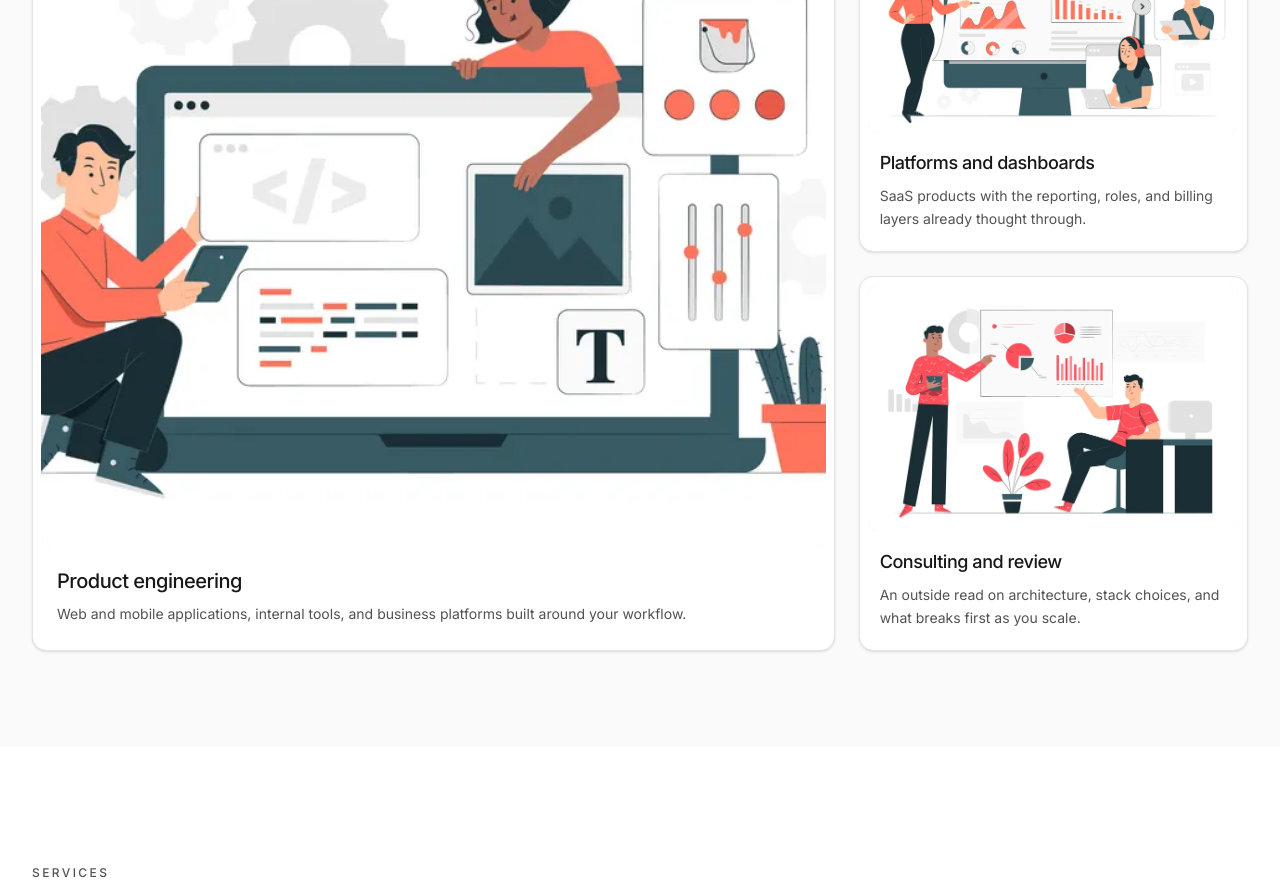
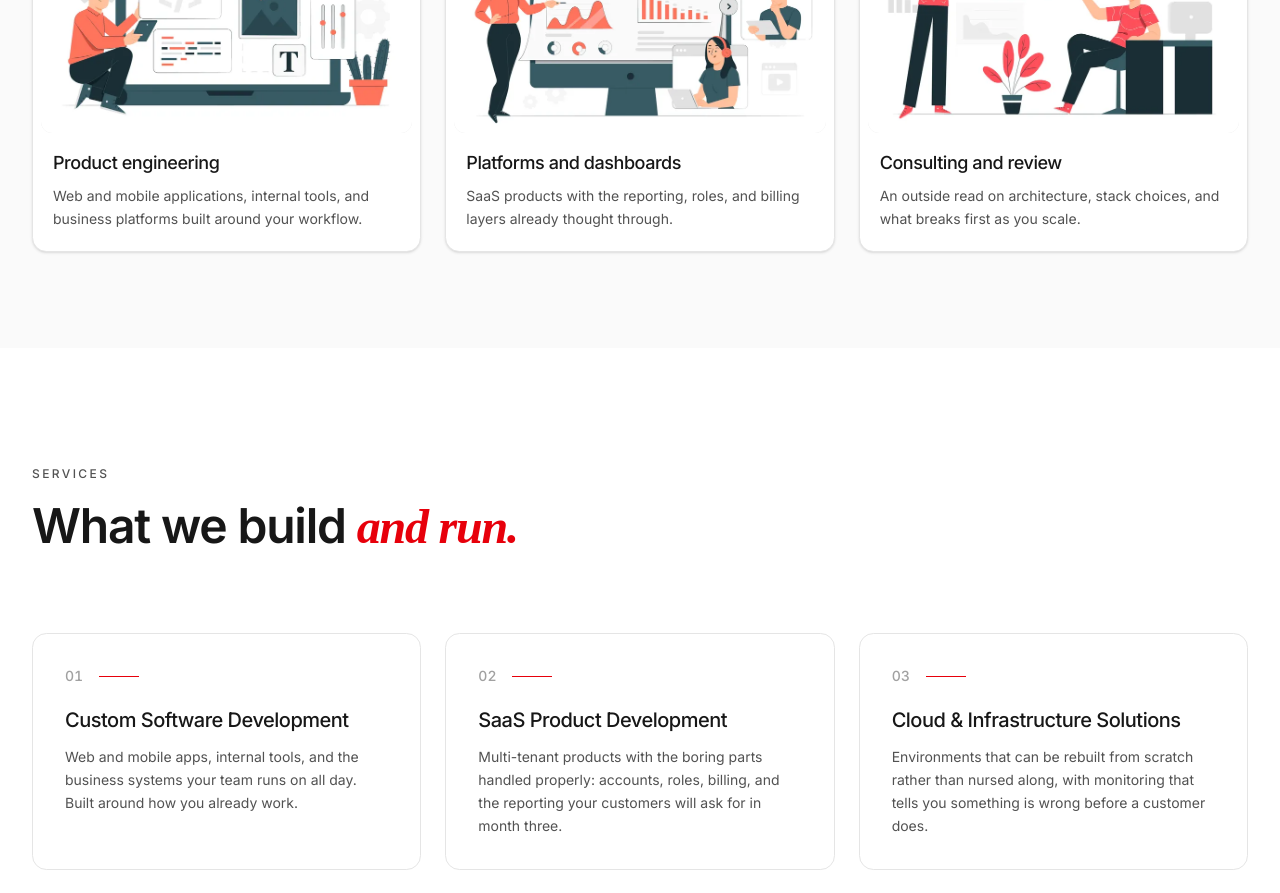
Before and after one commit to LeelaMohan217/J-Monk-Devops, a React (Vite) app: page /digiconnect in a window 1280 px wide. Shown: the part 1020-1913 px from the top of the page. Built offline with nearby package versions, Linux system fonts and the light colour scheme.

Commit message:
Replace the DigiConnect bento grids with even card rows

```diff
--- a/src/sites/digiconnect/pages/home/OfferingsSection.jsx
+++ b/src/sites/digiconnect/pages/home/OfferingsSection.jsx
@@ -5,18 +5,6 @@ import { riseIn } from "../../../../shared/variants";
 import { centerTrigger } from "../../../../shared/motionConfig";
 import { offerings } from "./data";
 import { ACCENT_CLASS } from "../../headingStyles";
-
-// Column spans by position, over a six-column grid. Rows work out as 3+3,
-// 2+2+2, then 3 plus the 3-wide CTA cell, so every row fills exactly and the
-// grid ends square.
-const SPANS = [
-  "lg:col-span-3",
-  "lg:col-span-3",
-  "lg:col-span-2",
-  "lg:col-span-2",
-  "lg:col-span-2",
-  "lg:col-span-3",
-];
 
 const OfferingsSection = () => {
   return (
@@ -39,20 +27,14 @@ const OfferingsSection = () => {
           </h2>
         </motion.div>
 
-        {/* Bento, replacing six full-width rows that each ran the name down the
-            left and the description across the right. Stacked, they were six
-            near-identical bands and the section read as a table.
+        {/* Six equal cards, three to a row. This was a bento of mixed column
+            spans over a six-track grid; the varied widths made the six services
+            read as ranked when they are peers, and the layout depended on there
+            being exactly six of them. A plain grid takes any number.
 
-            Spans over six columns: 3+3, then 2+2+2, then 3+3, so each row fills
-            exactly and no two consecutive rows share a rhythm. The last cell of
-            the last row is the CTA rather than a service, which is what lets the
-            grid finish square instead of leaving a hole or trailing a link
-            underneath it.
-
-            SPANS is indexed by position, so reordering `offerings.services`
-            reshuffles the layout with it. Six entries is the assumption; a
-            seventh would fall back to the 2-column span and still tile. */}
-        <div className="mt-14 grid gap-4 md:mt-20 md:grid-cols-2 md:gap-6 lg:grid-cols-6">
+            Two columns at md, three from lg, the same ramp SkillConnect's
+            offerings grid uses for its own six. */}
+        <div className="mt-14 grid gap-4 md:mt-20 md:grid-cols-2 md:gap-6 lg:grid-cols-3">
           {offerings.services.map((service, index) => (
             <motion.article
               key={service.name}
@@ -60,9 +42,7 @@ const OfferingsSection = () => {
               // step would stall the lower ones. Each gets its own trigger.
               variants={riseIn()}
               {...centerTrigger}
-              className={`flex flex-col rounded-2xl border border-neutral-200 bg-surface p-6 md:p-8 ${
-                SPANS[index] ?? "lg:col-span-2"
-              }`}
+              className="flex flex-col rounded-2xl border border-neutral-200 bg-surface p-6 md:p-8"
             >
               <div className="flex items-center gap-4">
                 {/* Hidden from the accessibility tree: otherwise a screen
@@ -97,8 +77,10 @@ const OfferingsSection = () => {
           <motion.div
             variants={riseIn()}
             {...centerTrigger}
-            // md:col-span-2 so the CTA fills the final row at the two-column
-            // tier instead of sitting half-width beside a gap.
+            // Spans the full width at both tiers, so it closes the grid as a
+            // band rather than sitting in the last cell beside empty tracks.
+            // Six services divide evenly by two and by three, which means the
+            // CTA always starts a row of its own.
             className="flex flex-col justify-between rounded-2xl border border-red-100 bg-radial-[at_100%_0%] from-red-100 via-red-50 to-surface to-60% p-6 md:col-span-2 md:p-8 lg:col-span-3"
           >
             <p className="max-w-sm text-lg font-medium tracking-tight text-neutral-900 md:text-xl">
--- a/src/sites/digiconnect/pages/home/WhatWeDoSection.jsx
+++ b/src/sites/digiconnect/pages/home/WhatWeDoSection.jsx
@@ -30,48 +30,27 @@ const WhatWeDoSection = () => {
           </p>
         </motion.div>
 
-        {/* Bento rather than three equal tiles. The first card takes two
-            columns and both rows, the other two stack beside it, so the row has
-            a subject instead of three things competing at the same weight.
-            Below lg it collapses to a single column and the spans stop applying.
+        {/* Three equal cards, one row from md. This was a bento: the first card
+            took two columns and both rows with the other two stacked beside it,
+            on the argument that the row wanted a subject. It also made the first
+            of three peers look like the headline one, and the whole arrangement
+            only worked at exactly three cards.
 
-            auto-rows-fr is what makes it a bento and not a collage: it forces
-            the two rows to equal height, so the tall cell is exactly the height
-            of the two short ones plus the gap, and every edge lines up. Without
-            it the rows size to content and the right column drifts off the
-            bottom of the left one. */}
-        {/* Three tiers, not two. At md the featured cell goes full width with
-            the other two side by side underneath; the asymmetric bento only
-            starts at lg. Without the md tier a 768px tablet dropped straight to
-            one column and stacked all three at full width. */}
-        <div className="mt-12 grid gap-4 md:mt-16 md:grid-cols-2 md:gap-6 lg:grid-cols-3 lg:grid-rows-2 lg:auto-rows-fr">
-          {whatWeDo.cards.map((card, index) => {
-            const featured = index === 0;
-
-            return (
+            md:grid-cols-3 rather than a two-column tier first, so the tablet
+            keeps a row of three instead of breaking into 2 + 1 orphan. */}
+        <div className="mt-12 grid gap-4 md:mt-16 md:grid-cols-3 md:gap-6">
+          {whatWeDo.cards.map((card, index) => (
             <motion.div
               key={card.id}
               variants={riseIn(Math.min(index, 3) * STEP)}
               {...centerTrigger}
-                className={`flex flex-col rounded-2xl border border-neutral-200 bg-surface p-2 shadow-sm ${
-                  featured ? "md:col-span-2 lg:col-span-2 lg:row-span-2" : ""
-                }`}
+              className="flex flex-col rounded-2xl border border-neutral-200 bg-surface p-2 shadow-sm"
             >
               {/* The artwork is white-on-white, so the inset ring supplies the
                   edge it lacks and this band is near-white rather than white.
-
-                    The featured cell's media flexes to fill whatever height the
-                    grid hands it, rather than holding a fixed ratio: min-h-0 is
-                    required for that, since a flex child will not shrink below
-                    its content without it. The two small cells keep a ratio,
-                    because they have a known height to fill. */}
-                <div
-                  className={`w-full overflow-hidden rounded-xl bg-surface ring-1 ring-inset ring-black/10 ${
-                    featured
-                      ? "aspect-[3/2] lg:aspect-auto lg:min-h-0 lg:flex-1"
-                      : "aspect-[3/2]"
-                  }`}
-                >
+                  Every card holds the same 3:2 ratio now that none of them has
+                  a grid-assigned height to fill. */}
+              <div className="aspect-[3/2] w-full overflow-hidden rounded-xl bg-surface ring-1 ring-inset ring-black/10">
                 <img
                   src={card.image}
                   alt=""
@@ -83,19 +62,8 @@ const WhatWeDoSection = () => {
                 />
               </div>
 
-                {/* The featured cell steps its heading up one and keeps the body
-                    at the shared size. Scaling both would make it read as a
-                    zoomed copy of a small card rather than a different tier. */}
-                <div
-                  className={`px-3 pt-4 pb-3 ${featured ? "md:px-4 md:pt-5 md:pb-4" : ""}`}
-                >
-                  <h3
-                    className={`font-medium tracking-tight text-neutral-900 ${
-                      featured
-                        ? "text-lg md:text-xl"
-                        : "text-base md:text-lg"
-                    }`}
-                  >
+              <div className="px-3 pt-4 pb-3">
+                <h3 className="text-base font-medium tracking-tight text-neutral-900 md:text-lg">
                   {card.label}
                 </h3>
                 <p className="mt-2 text-sm leading-relaxed text-neutral-600">
@@ -103,8 +71,7 @@ const WhatWeDoSection = () => {
                 </p>
               </div>
             </motion.div>
-            );
-          })}
+          ))}
         </div>
       </div>
     </section>
```
Lines whose indentation alone changed are shown as unchanged.
